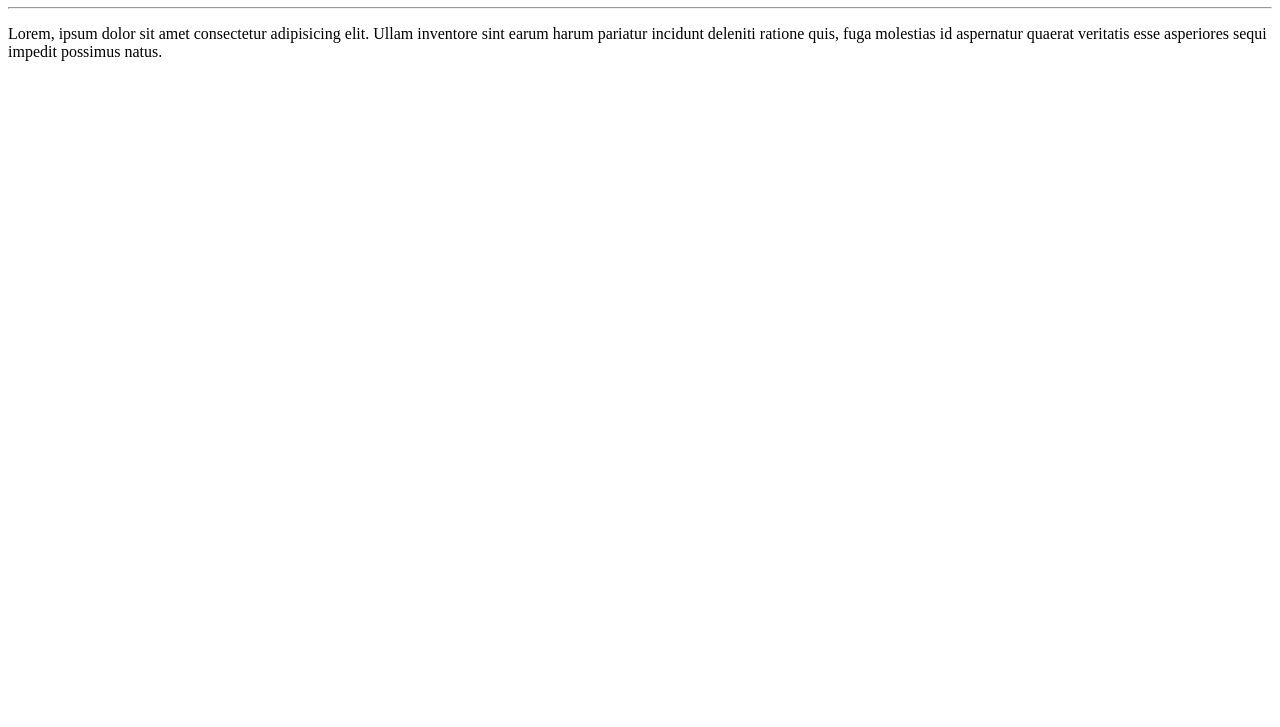
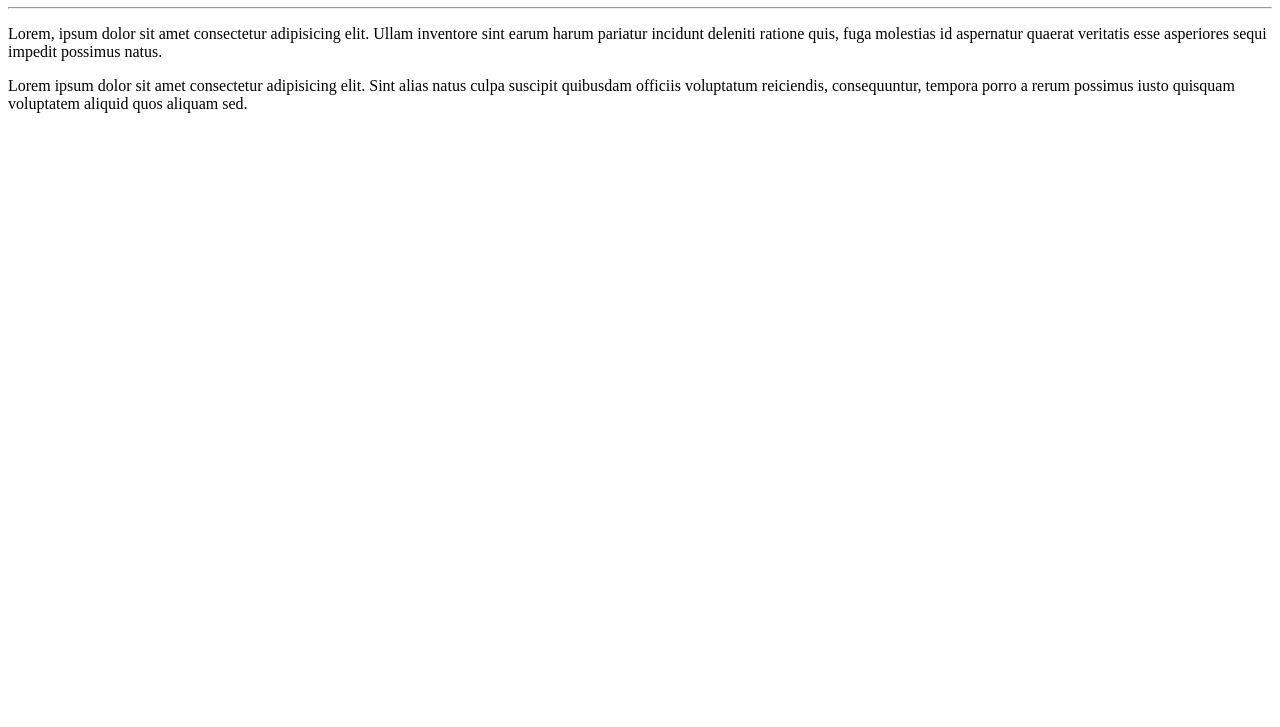
Before and after one commit to englucas-data/Ola-Mundo, a plain HTML site: page site-exemplo/index.html in a window 1280 px wide. Shown: the part 73-800 px from the top of the page. Drawn offline with Linux system fonts and the light colour scheme.

Commit message:
adicionei um paragrafo

```diff
--- a/site-exemplo/index.html
+++ b/site-exemplo/index.html
@@ -9,5 +9,6 @@
     <h1>Olá, Mundo!</h1>
     <hr>
     <p>Lorem, ipsum dolor sit amet consectetur adipisicing elit. Ullam inventore sint earum harum pariatur incidunt deleniti ratione quis, fuga molestias id aspernatur quaerat veritatis esse asperiores sequi impedit possimus natus.</p>
+    <p>Lorem ipsum dolor sit amet consectetur adipisicing elit. Sint alias natus culpa suscipit quibusdam officiis voluptatum reiciendis, consequuntur, tempora porro a rerum possimus iusto quisquam voluptatem aliquid quos aliquam sed.</p>
 </body>
 </html>
```
